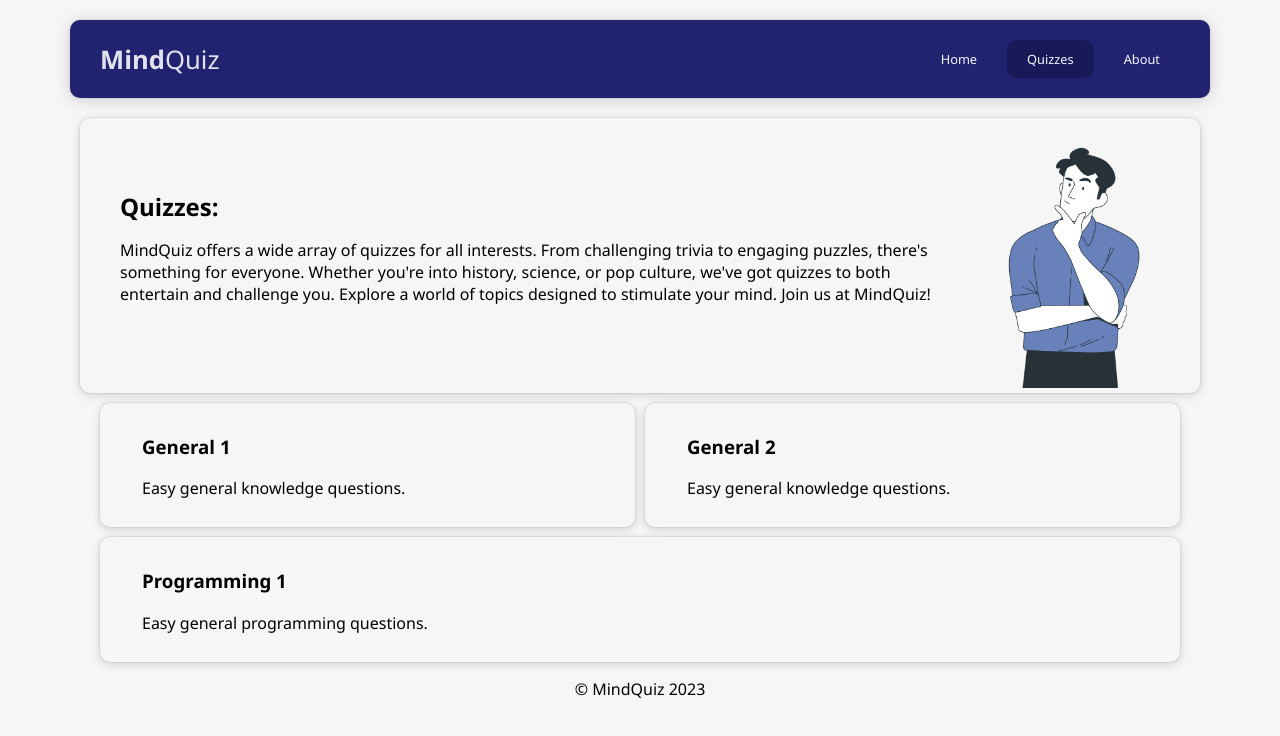
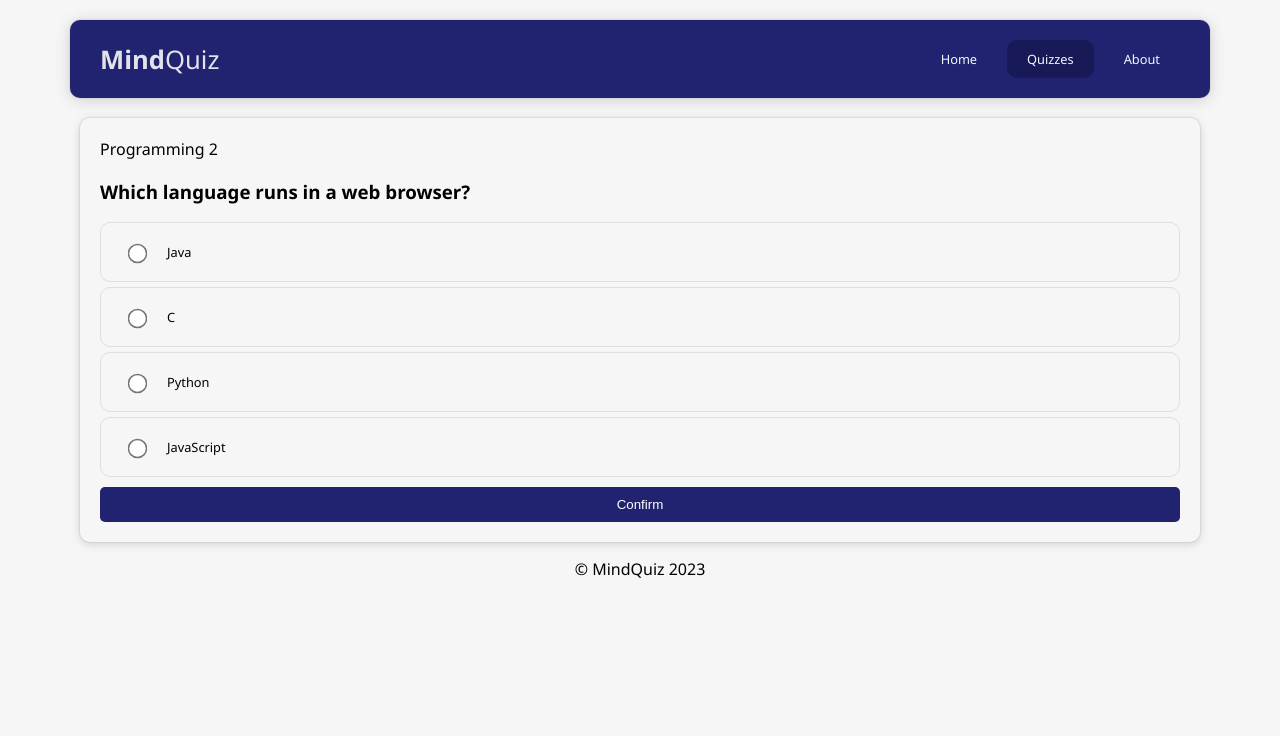
Before and after one commit to romhenri/mindquiz, a React (Vite) app: page /quiz/programming2 in a window 1280 px wide. Shown: the top 736 px of the page. Built offline with nearby package versions, Linux system fonts and the light colour scheme.

Commit message:
add quiz: Programming 2

```diff
--- a/src/App.jsx
+++ b/src/App.jsx
@@ -19,16 +19,17 @@ function App() {
           <Route path='quiz'>
             <Route index element={<QuizPage/>}/>
 
-
             <Route path='general1'
               element={<Quiz title="General 1" data="general1"/>}/>
             <Route path='general2'
               element={<Quiz title="General 2" data="general2"/>}/>
             <Route path='programming1'
               element={<Quiz title="Programming 1" data="programming1"/>}/>
-
+            <Route path='programming2'
+              element={<Quiz title="Programming 2" data="programming2"/>}/>
 
             <Route path='*' element={<QuizPage/>}>
+
             </Route>
           </Route>
           <Route path='about' element={<AboutPage/>}/>
--- a/src/components/Question.jsx
+++ b/src/components/Question.jsx
@@ -4,6 +4,7 @@ import '../css/Quiz.css';
 import general1 from './general1.json';
 import general2 from './general2.json';
 import programming1 from './programming1.json';
+import programming2 from './programming2.json';
 
 var score = 0
 var numberOfQuestions
@@ -29,6 +30,10 @@ class RadioForm extends Component {
       case 'programming1':
         this.dataJSON = programming1;
         console.log("Programming 1");
+        break;
+      case 'programming2':
+        this.dataJSON = programming2;
+        console.log("Programming 2");
         break;
       default:
         console.log("No Found Quiz");
--- /dev/null
+++ b/src/components/programming2.json
@@ -0,0 +1,112 @@
+[
+  {
+    "id": 1,
+    "question": "Which language runs in a web browser?",
+    "options": [
+      { "id": "a", "text": "Java" },
+      { "id": "b", "text": "C" },
+      { "id": "c", "text": "Python" },
+      { "id": "d", "text": "JavaScript" }
+    ],
+    "answer": "d"
+  },
+  {
+    "id": 2,
+    "question": "What does CSS stand for?",
+    "options": [
+      { "id": "a", "text": "Central Style Sheets" },
+      { "id": "b", "text": "Cascading Style Sheets" },
+      { "id": "c", "text": "Cascading Simple Sheets" },
+      { "id": "d", "text": "Cars SUVs Sailboats" }
+    ],
+    "answer": "b"
+  },
+  {
+    "id": 3,
+    "question": "What does HTML stand for?",
+    "options": [
+      { "id": "a", "text": "Hypertext Markup Language" },
+      { "id": "b", "text": "Hypertext Markdown Language" },
+      { "id": "c", "text": "Hyperloop Machine Language" },
+      { "id": "d", "text": "Helicopters Terminals Motorboats Lamborginis" }
+    ],
+    "answer": "a"
+  },
+  {
+    "id": 4,
+    "question": "What does the term \"API\" stand for in web development?",
+    "options": [
+      { "id": "a", "text": "Application Programming Interface" },
+      { "id": "b", "text": "Advanced Programming Interface" },
+      { "id": "c", "text": "Automated Program Integration" },
+      { "id": "d", "text": "Application Process Improvement" }
+    ],
+    "answer": "a"
+  },
+  {
+    "id": 5,
+    "question": "Which JavaScript framework is developed by Google and is designed for building dynamic, single-page web applications?",
+    "options": [
+      { "id": "a", "text": "React" },
+      { "id": "b", "text": "Angular" },
+      { "id": "c", "text": "Django" },
+      { "id": "d", "text": "Vue.js" }
+    ],
+    "answer": "b"
+  },
+  {
+    "id": 6,
+    "question": "What does the term \"HTTP\" stand for in web development?",
+    "options": [
+      { "id": "a", "text": "Hypertext Transfer Protocol" },
+      { "id": "b", "text": "Hyperlink Text Transport" },
+      { "id": "c", "text": "Hypermedia Transfer Process" },
+      { "id": "d", "text": "Hypertext Tracking Protocol" }
+    ],
+    "answer": "a"
+  },
+  {
+    "id": 7,
+    "question": "Which of the following is NOT a commonly used web development framework?",
+    "options": [
+      { "id": "a", "text": "React" },
+      { "id": "b", "text": "Django" },
+      { "id": "c", "text": "Angular" },
+      { "id": "d", "text": "MySQL" }
+    ],
+    "answer": "d"
+  },
+  {
+    "id": 8,
+    "question": "Which HTTP method is used to retrieve data from a server in a web application?",
+    "options": [
+      { "id": "a", "text": "GET" },
+      { "id": "b", "text": "POST" },
+      { "id": "c", "text": "PUT" },
+      { "id": "d", "text": "DELETE" }
+    ],
+    "answer": "a"
+  },
+  {
+    "id": 9,
+    "question": "Which HTTP status code indicates a successful request in web development?",
+    "options": [
+      { "id": "a", "text": "200" },
+      { "id": "b", "text": "404" },
+      { "id": "c", "text": "500" },
+      { "id": "d", "text": "302" }
+    ],
+    "answer": "a"
+  },
+  {
+    "id": 10,
+    "question": "Which of the following is NOT a commonly used front-end framework for web development?",
+    "options": [
+      { "id": "a", "text": "React" },
+      { "id": "b", "text": "Angular" },
+      { "id": "c", "text": "Django" },
+      { "id": "d", "text": "Vue.js" }
+    ],
+    "answer": "c"
+  }
+]
--- a/src/pages/QuizPage.jsx
+++ b/src/pages/QuizPage.jsx
@@ -5,12 +5,10 @@ import manThinking from '../assets/man-thinking-bro.png'
 const QuizPage = () => {
   const navigate = useNavigate()
 
-  const general1 = () => {
-    navigate("/quiz/general1")}
-  const general2 = () => {
-    navigate("/quiz/general2")}
-  const programming1 = () => {
-    navigate("/quiz/programming1")}
+  const general1 = () => {navigate("/quiz/general1")}
+  const general2 = () => {navigate("/quiz/general2")}
+  const programming1 = () => {navigate("/quiz/programming1")}
+  const programming2 = () => {navigate("/quiz/programming2")}
 
   return (
     <main className='quizPage'>
@@ -41,6 +39,11 @@ const QuizPage = () => {
             <h3>Programming 1</h3>
             <p>Easy general programming questions.</p>
           </div>
+
+          <div className="quizCard" onClick={programming2}>
+            <h3>Programming 2</h3>
+            <p>Intermediate-level general programming questions.</p>
+          </div>
         </div>
     </main>
   )
```
